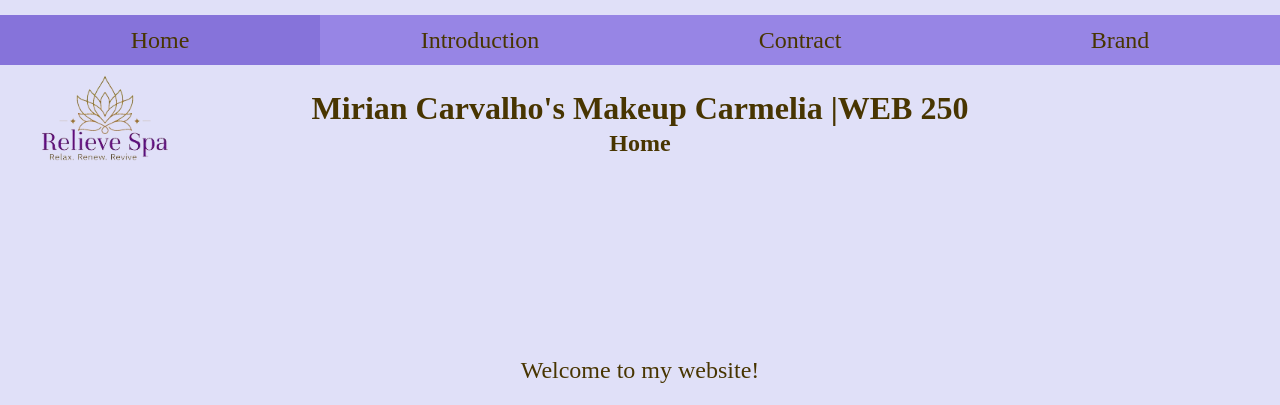
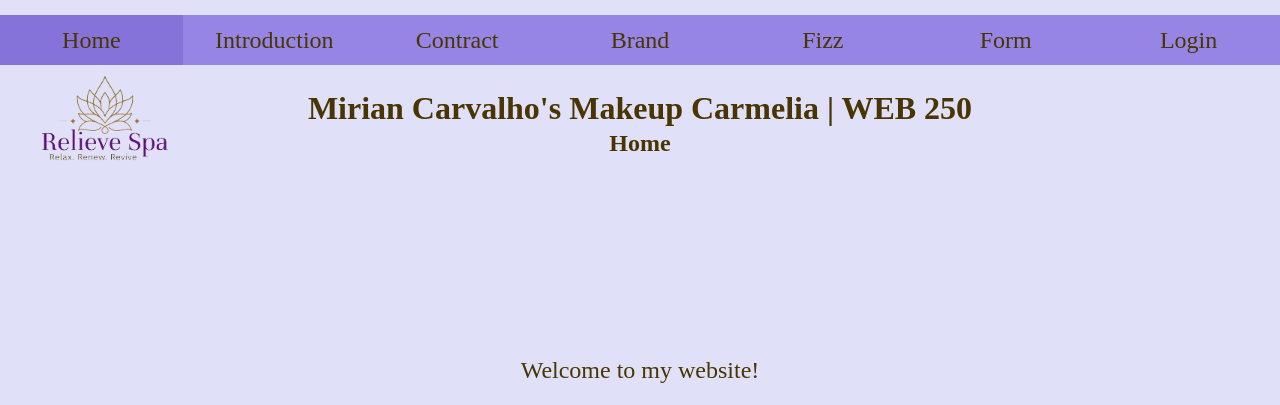
Before and after one commit to Mirian14/web250_old, a PHP site: page /?p=home.php in a window 1280 px wide. Shown: the top 405 px of the page. Run offline with PHP 8.4, Linux system fonts and the light colour scheme.

Commit message:
header.php

```diff
--- a/header.php
+++ b/header.php
@@ -4,14 +4,17 @@
         <nav class="navheader">
             <?php
             $link = pathinfo($_SERVER['PHP_SELF'], PATHINFO_FILENAME);
-            echo ($link == 'index' ? '<a href="?p=index.php" class="link active" >Home</a>' : '<a href="?p=index.php" class="link">Home</a>');
+            echo ($link == 'index' ? '<a href="?p=home.php" class="link active" >Home</a>' : '<a href="?p=home.php" class="link">Home</a>');
             echo ($link == 'introduction' ? '<a href="?p=introduction.php" class="link active" >Introduction</a>' : '<a href="?p=introduction.php" class="link">Introduction</a>');
             echo ($link == 'contract' ? '<a href="?p=contract.php" class="link active" >Contract</a>' : '<a href="?p=contract.php" class="link">Contract</a>');
             echo ($link == 'brand' ? '<a href="?p=brand.php" class="link active" >Brand</a>' : '<a href="?p=brand.php" class="link">Brand</a>');
+            echo ($link == 'Fizz' ? '<a href="?p=fizz.php" class="link active" >Fizz</a>' : '<a href="?p=fizz.php" class="link">Fizz</a>');
+            echo ($link == 'Form' ? '<a href="?p=form.php" class="link active" >Form</a>' : '<a href="?p=form.php" class="link">Form</a>');
+            echo ($link == 'Login' ? '<a href="?p=login.php" class="link active" >Login</a>' : '<a href="?p=login.php" class="link">Login</a>');
             ?>
         </nav>
         <div class="title-main">
-            <h1>Mirian Carvalho's Makeup Carmelia |WEB 250</h1>
+            <h1>Mirian Carvalho's Makeup Carmelia | WEB 250</h1>
         </div>
     </div>
 </header>
```
